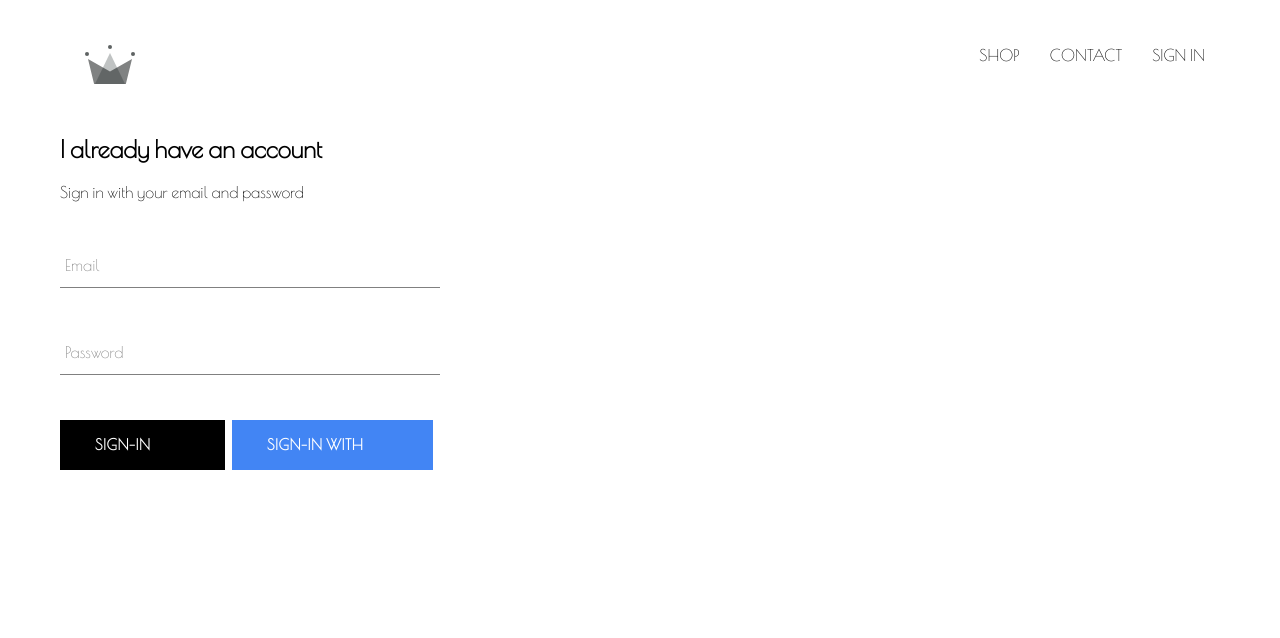
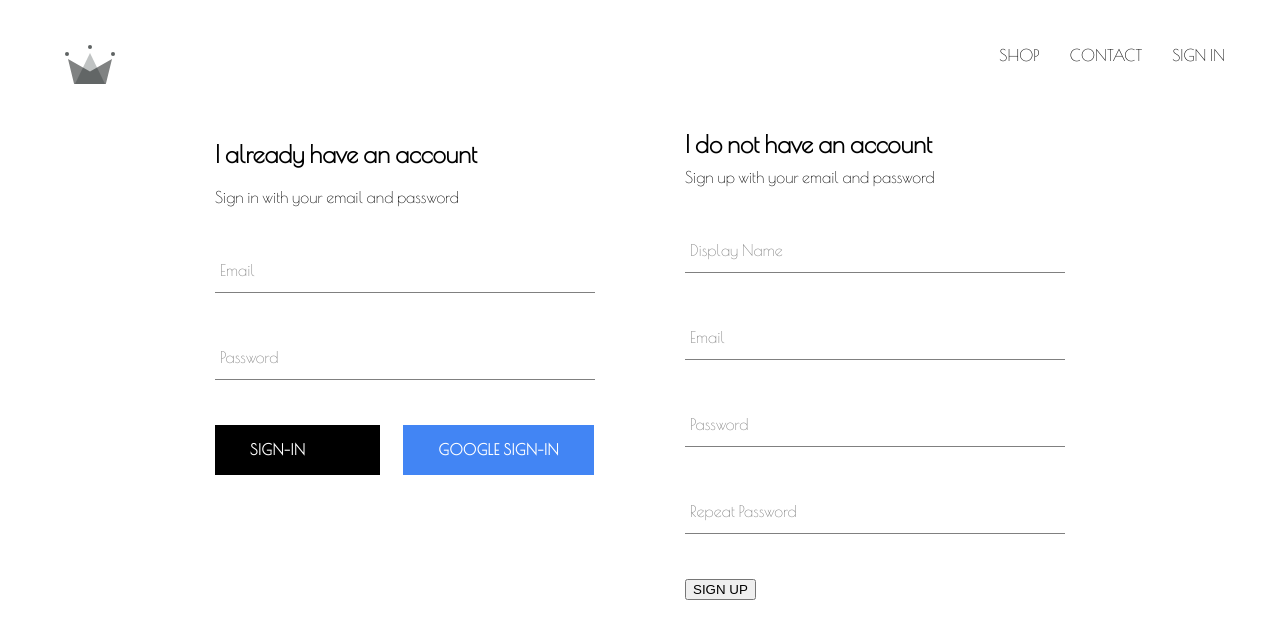
Before and after one commit to arnelimperial/e-commerce-web, a React (Create React App) app: page /signin in a window 1280 px wide. Shown: the top 638 px of the page. Built offline with nearby package versions, Linux system fonts and the light colour scheme; no server answers.

Commit message:
Added user sign up functionality and updated sign in component

```diff
--- a/src/App.css
+++ b/src/App.css
@@ -3,7 +3,7 @@
 }
 body{
     font-family: 'Poiret One', cursive;
-    padding: 20px 60px;
+    padding: 20px 40px;
 }
 
 a{
--- a/src/App.js
+++ b/src/App.js
@@ -6,7 +6,7 @@
 import ShopPage from './pages/shop/shop.component';
 import Header from './components/header/header.component';
 import SignInAndSignUpPage from './pages/sign-in-and-sign-up/sign-in-and-sign-up.component';
-import { auth } from './firebase/firebase.utils';
+import { auth, createUserProfileDocument } from './firebase/firebase.utils';
 
 
 class App extends React.Component {
@@ -21,11 +21,27 @@
   unsubscribeFromAuth = null;
 
   componentDidMount(){
-    this.unsubscribeFromAuth = auth.onAuthStateChanged(user => {
-      this.setState({ currentUser: user });
-      console.log(user);
+    this.unsubscribeFromAuth = auth.onAuthStateChanged(async userAuth => {
+      //this.setState({ currentUser: user });
+      //createUserProfileDocument(user);
+      if(userAuth){
+        const userRef = await createUserProfileDocument(userAuth);
+        userRef.onSnapshot(snapShot =>{
+          this.setState({
+            currentUser: {
+              id: snapShot.id,
+              ...snapShot.data()
+            }
 
-    })
+          });
+          console.log(this.state);
+        });
+
+
+      }
+       this.setState({ currentUser: userAuth });
+
+    });
 
   }
 
--- a/src/components/custom-button/custom-button.styles.scss
+++ b/src/components/custom-button/custom-button.styles.scss
@@ -13,8 +13,7 @@
   font-weight: bolder;
   border: none;
   cursor: pointer;
-  margin-right: 7px;
-  justify-content: center;
+  margin-right: 1px;
 
 
     &:hover {
--- a/src/components/sign-in/sign-in.component.jsx
+++ b/src/components/sign-in/sign-in.component.jsx
@@ -39,7 +39,7 @@
                     <FormInput type='password' name='password' value={this.state.password} handleChange={this.handleChange} label='Password' required />
                     <div className="buttons">
                         <CustomButton type='submit'>Sign-In</CustomButton>
-                        <CustomButton onClick={signInWithGoogle} isGoogleSignIn>Sign-In with Google</CustomButton>
+                        <CustomButton onClick={signInWithGoogle} isGoogleSignIn> Google Sign-In </CustomButton>
                     </div>
 
 
--- /dev/null
+++ b/src/components/sign-up/sign-up.component.jsx
@@ -0,0 +1,75 @@
+import React from 'react';
+import './sign-up.styles.scss';
+import FormInput from '../form-input/form-input.component';
+//import CustomButton from '../custom-button/custom-button.component';
+import { auth, createUserProfileDocument } from '../../firebase/firebase.utils';
+
+
+class SignUp extends React.Component{
+    constructor(){
+        super();
+
+        this.state = {
+            displayName: '',
+            email: '',
+            password: '',
+            confirmPassword: ''
+
+        };
+    }
+
+    handleSubmit = async event => {
+        event.preventDefault();
+
+        const { displayName, email, password, confirmPassword } = this.state;
+
+        if(password !== confirmPassword){
+            alert('Password dont match');
+            return;
+        }
+
+        try{
+
+            const { user } = await auth.createUserWithEmailAndPassword(email,password);
+            await createUserProfileDocument(user, { displayName });
+
+            this.setState({ displayName: '',email: '',password: '',confirmPassword: ''});
+
+        }catch(error){
+            console.log(error);
+
+        }
+
+    };
+
+    handleChange = event => {
+        const { name, value } = event.target;
+        this.setState({[name]: value});
+
+    };
+
+    render(){
+        const { displayName, email, password, confirmPassword } = this.state;
+        return(
+
+            <div className='sign-up'>
+                <h2 className='title'>I do not have an account</h2>
+                <span>Sign up with your email and password </span>
+
+                <form className='sign-up-form' onSubmit={this.handleSubmit}>
+                    <FormInput type='text' name='displayName' value={displayName} onChange={this.handleChange} label='Display Name' required />
+                    <FormInput type='email' name='email' value={email} onChange={this.handleChange} label='Email' required />
+                    <FormInput type='password' name='password' value={password} onChange={this.handleChange} label='Password' required />
+                    <FormInput type='password' name='confirmPassword' value={confirmPassword} onChange={this.handleChange} label='Repeat Password' required />
+
+                    {/* <CustomButton type='submit'>SIGN UP</CustomButton> */}
+                    <button type='submit'>SIGN UP</button>
+                </form>
+            </div>
+
+        );
+
+    }
+}
+
+export default SignUp;
--- /dev/null
+++ b/src/components/sign-up/sign-up.styles.scss
@@ -0,0 +1,9 @@
+.sign-up {
+    display: flex;
+    flex-direction: column;
+    width: 380px;
+
+    .title {
+      margin: 10px 0;
+    }
+  }
--- a/src/firebase/firebase.utils.js
+++ b/src/firebase/firebase.utils.js
@@ -12,6 +12,37 @@
     appId: "1:163101663405:web:459d5148dd8e37ba86e624"
 };
 
+export const createUserProfileDocument = async (userAuth, additionalData) => {
+    //exit from function
+    if(!userAuth) return;
+
+    const userRef = firestore.doc(`users/${userAuth.uid}`);
+
+    const snapShot = await userRef.get();
+
+    if(!snapShot.exists){
+        const { displayName, email } = userAuth;
+        const createdAt = new Date();
+
+        try{
+            await userRef.set({
+                displayName,
+                email,
+                createdAt,
+                ...additionalData
+
+            })
+
+        }catch(error){
+            console.log('error creating user', error.message)
+
+        }
+    }
+
+    return userRef;
+
+};
+
 firebase.initializeApp(config);
 
 export const auth = firebase.auth();
--- a/src/pages/sign-in-and-sign-up/sign-in-and-sign-up.component.jsx
+++ b/src/pages/sign-in-and-sign-up/sign-in-and-sign-up.component.jsx
@@ -1,10 +1,12 @@
 import React from 'react';
 import './sign-in-and-sign-up.styles.scss';
 import SignIn from '../../components/sign-in/sign-in.component';
+import SignUp from '../../components/sign-up/sign-up.component';
 
 const SignInAndSignUpPage = () => (
     <div className='sign-in-and-sign-up'>
         <SignIn />
+        <SignUp />
     </div>
 
 );
--- a/src/pages/sign-in-and-sign-up/sign-in-and-sign-up.styles.scss
+++ b/src/pages/sign-in-and-sign-up/sign-in-and-sign-up.styles.scss
@@ -0,0 +1,6 @@
+.sign-in-and-sign-up {
+    width: 850px;
+    display: flex;
+    justify-content: space-between;
+    margin: 30px auto;
+  }
```
